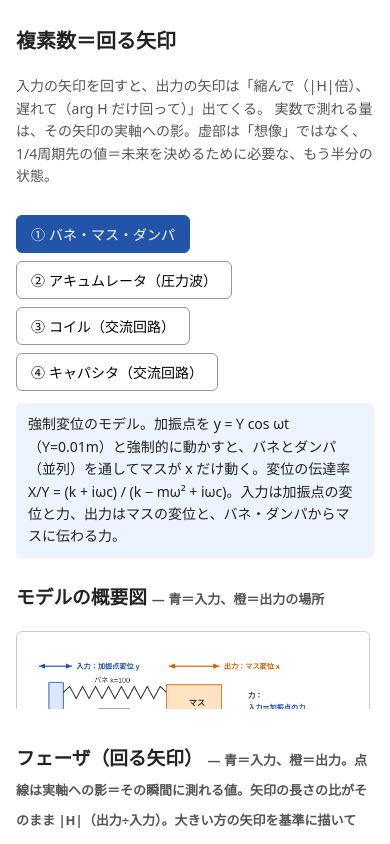
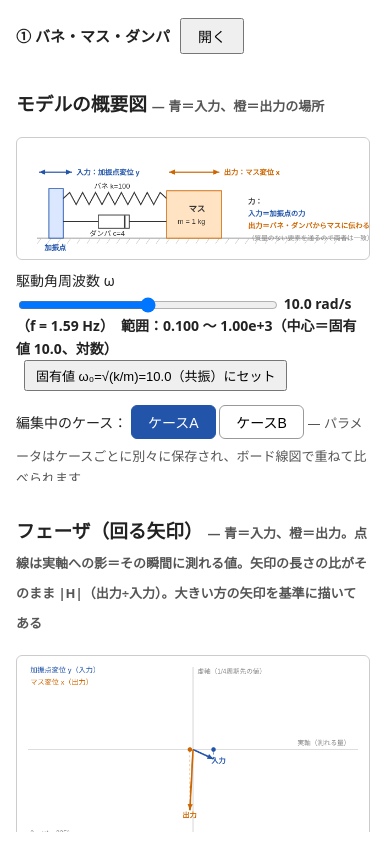
Before and after one commit to taroimopotato/taroimopotato.github.io, a plain HTML site: page complex-phasor/index.html in a window 390 px wide. Drawn offline with Linux system fonts and the light colour scheme.

Commit message:
Add files via upload

```diff
--- a/complex-phasor/index.html
+++ b/complex-phasor/index.html
@@ -7,6 +7,8 @@
 <style>
   html { height: 100%; }
   body { font-family: system-ui, "Hiragino Kaku Gothic ProN", sans-serif; max-width: 1240px; margin: 0 auto; padding: 12px 16px; color: #222; line-height: 1.6; height: 100%; height: 100dvh; display: flex; flex-direction: column; box-sizing: border-box; }
+  .hdr-bar { display: flex; align-items: center; gap: 10px; font-weight: bold; font-size: 15px; margin-bottom: 4px; }
+  .hdr-bar button { margin-left: auto; }
   .layout { display: flex; gap: 16px; flex: 1; min-height: 0; margin-top: 6px; }
   .pane { overflow-y: auto; padding-right: 6px; }
   .pane-left { flex: 0 0 49%; }
@@ -38,6 +40,11 @@
 </style>
 </head>
 <body>
+<div class="hdr-bar">
+  <span id="hdrMode">① バネ・マス・ダンパ</span>
+  <button class="play" id="hdrToggle">畳む</button>
+</div>
+<div id="hdrBody">
 <h1>複素数＝回る矢印</h1>
 <p class="sub">入力の矢印を回すと、出力の矢印は「縮んで（|H|倍）、遅れて（arg H だけ回って）」出てくる。
 実数で測れる量は、その矢印の実軸への影。虚部は「想像」ではなく、1/4周期先の値＝未来を決めるために必要な、もう半分の状態。</p>
@@ -50,6 +57,7 @@
 </div>
 
 <div class="model-desc" id="modelDesc"></div>
+</div>
 
 <div class="layout">
 <div class="pane pane-left">
@@ -67,6 +75,8 @@
 </div>
 <div id="paramCtrls"></div>
 <button class="play" id="playBtn">⏸ 止める</button>
+<button class="play" id="slowBtn">1周期＝1秒で表示：OFF</button>
+<span class="note">— ONにすると、ωによらずフェーザが1秒で1回転し、時刻歴のカーソルも同じ速さで進みます（位相の遅れの見え方は変わりません）</span>
 </div>
 <div class="pane pane-right">
 <h3>フェーザ（回る矢印） <span class="note">— 青＝入力、橙＝出力。点線は実軸への影＝その瞬間に測れる値。<span id="phasorNote"></span></span></h3>
@@ -212,6 +222,7 @@ const MODELS = {
 
 let modelKey = "smd";
 let playing = true;
+let slowMode = false; // true: display speed fixed so one period takes 1 second
 let t = 0, lastTs = null;
 let omegaVal = 10; // actual angular frequency; the slider itself is a log-scale position
 let activeCase = "A"; // "A" or "B": parameter sets are kept per case
@@ -305,6 +316,7 @@ function selectModel(key) {
   omegaVal = eigenCenter(); // start at the eigen value (slider centre)
   syncOmegaSlider();
   $("modelDesc").textContent = m.desc;
+  $("hdrMode").textContent = $("tab-" + key).textContent;
   $("footNote").textContent = m.foot;
   t = 0;
   update();
@@ -345,6 +357,13 @@ function update() {
 
 // ---------- drawing ----------
 function draw(c) {
+  if (!playing) {
+    // While paused, keep the input phasor pointing right (angle 0):
+    // re-snap the signal time to a whole number of periods at the current
+    // omega, so changing omega or parameters does not rotate the input.
+    const T = 2 * Math.PI / c.w;
+    t = Math.round(t / T) * T;
+  }
   drawPhasor(c);
   drawTraces(c);
   drawHplane(c);
@@ -942,19 +961,40 @@ $("playBtn").addEventListener("click", function () {
   playing = !playing;
   $("playBtn").textContent = playing ? "⏸ 止める" : "▶ 回す";
   lastTs = null;
+  if (!playing) {
+    // draw() re-snaps the phase so the input phasor points straight right
+    // (angle 0, on the +real axis) -- the textbook way to draw it, with the
+    // output lagging below the axis by arg H.
+    draw(current());
+  }
 });
+$("slowBtn").addEventListener("click", function () {
+  slowMode = !slowMode;
+  $("slowBtn").textContent = slowMode ? "1周期＝1秒で表示：ON" : "1周期＝1秒で表示：OFF";
+});
+let hdrCollapsed = false;
+function setHdr(collapsed) {
+  hdrCollapsed = collapsed;
+  $("hdrBody").style.display = collapsed ? "none" : "";
+  $("hdrToggle").textContent = collapsed ? "開く" : "畳む";
+}
+$("hdrToggle").addEventListener("click", function () { setHdr(!hdrCollapsed); });
 
 function frame(ts) {
   if (playing) {
     if (lastTs === null) lastTs = ts;
     const dt = Math.min((ts - lastTs) / 1000, 0.05);
     lastTs = ts;
-    t += dt;
-    draw(current());
+    const c = current();
+    // In slow mode, advance the signal time so the phasor makes exactly
+    // one revolution per real second, whatever omega is.
+    t += dt * (slowMode ? 2 * Math.PI / c.w : 1);
+    draw(c);
   }
   requestAnimationFrame(frame);
 }
 
+if (window.innerWidth <= 760) setHdr(true); // start collapsed on narrow screens
 selectModel("smd");
 requestAnimationFrame(frame);
 </script>
```
